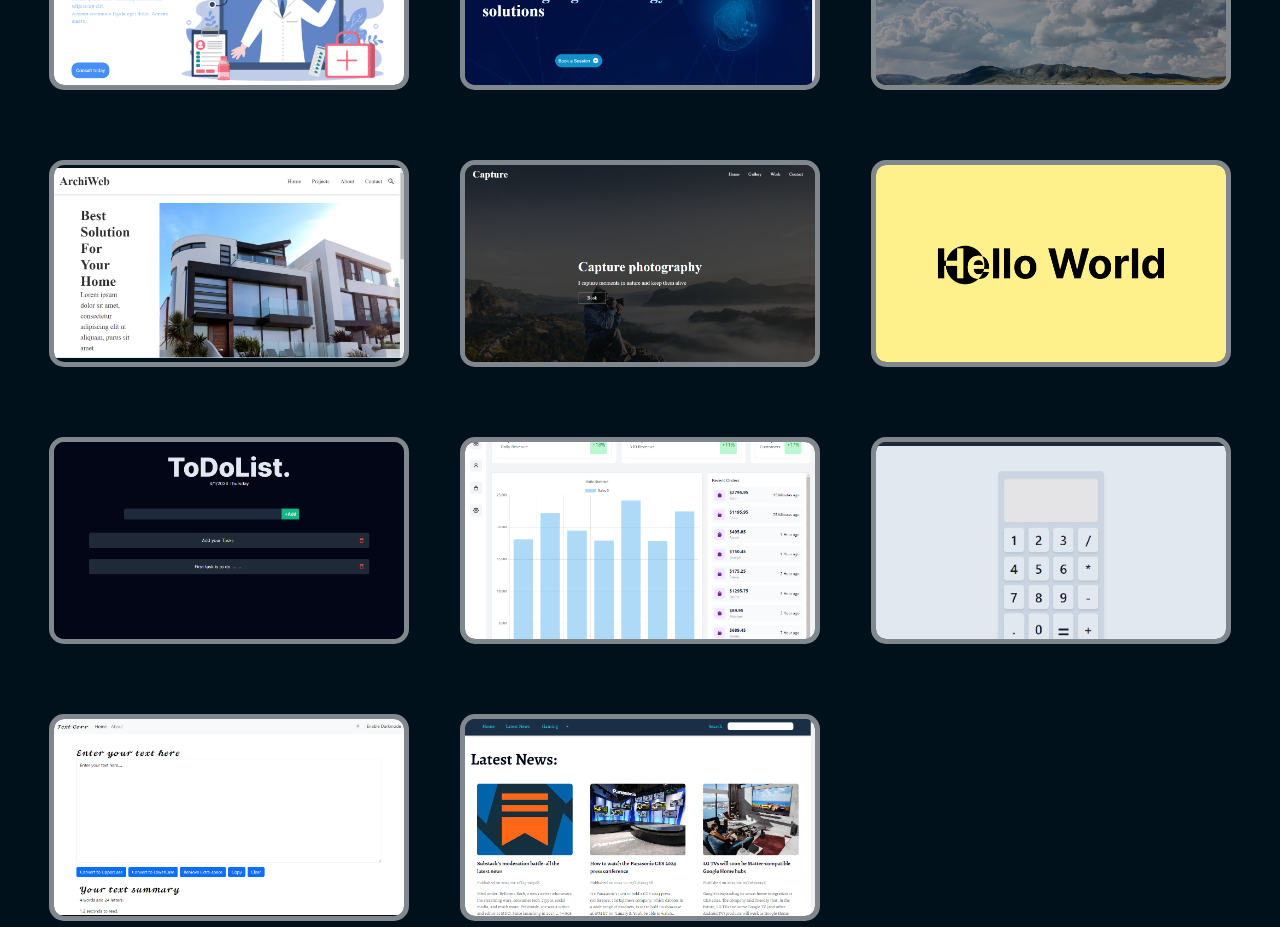
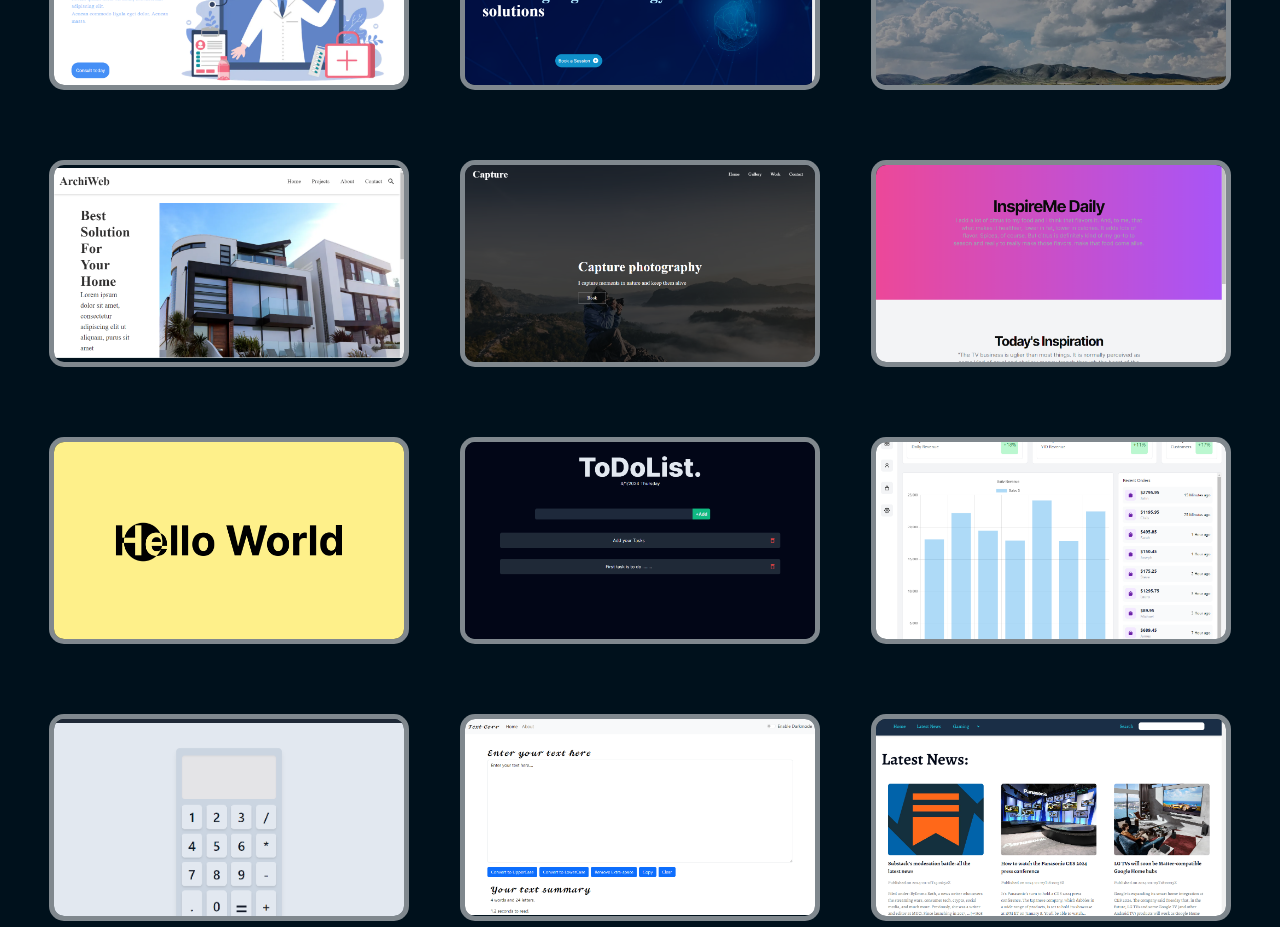
Before and after one commit to nblasd/Front-end-Portfolio, a Next.js app: page / in a window 1280 px wide. Shown: the part 1140-2067 px from the top of the page. Built offline with nearby package versions, Linux system fonts and the light colour scheme.

Commit message:
added inspireme-daily app

```diff
--- a/src/statics/statics.ts
+++ b/src/statics/statics.ts
@@ -64,6 +64,16 @@ export const cardsInfo = [
     height: 400,
     link: "https://photography-web-vercel.vercel.app/",
   },
+    {
+    projectName: "InspireME-Daily",
+    description:
+      "InspireMe-Daily: You can inspire yourself by reading daily quotes.I have use Next.js 14 with serverside action and shadcn and tailwind in this project",
+    src: "/InspireMe-daily.png",
+    alt: "inspire me",
+    width: 400,
+    height: 400,
+    link: "https://inspire-me-daily.vercel.app/",
+  },
   {
     projectName: "Hello-World",
     description:
```
